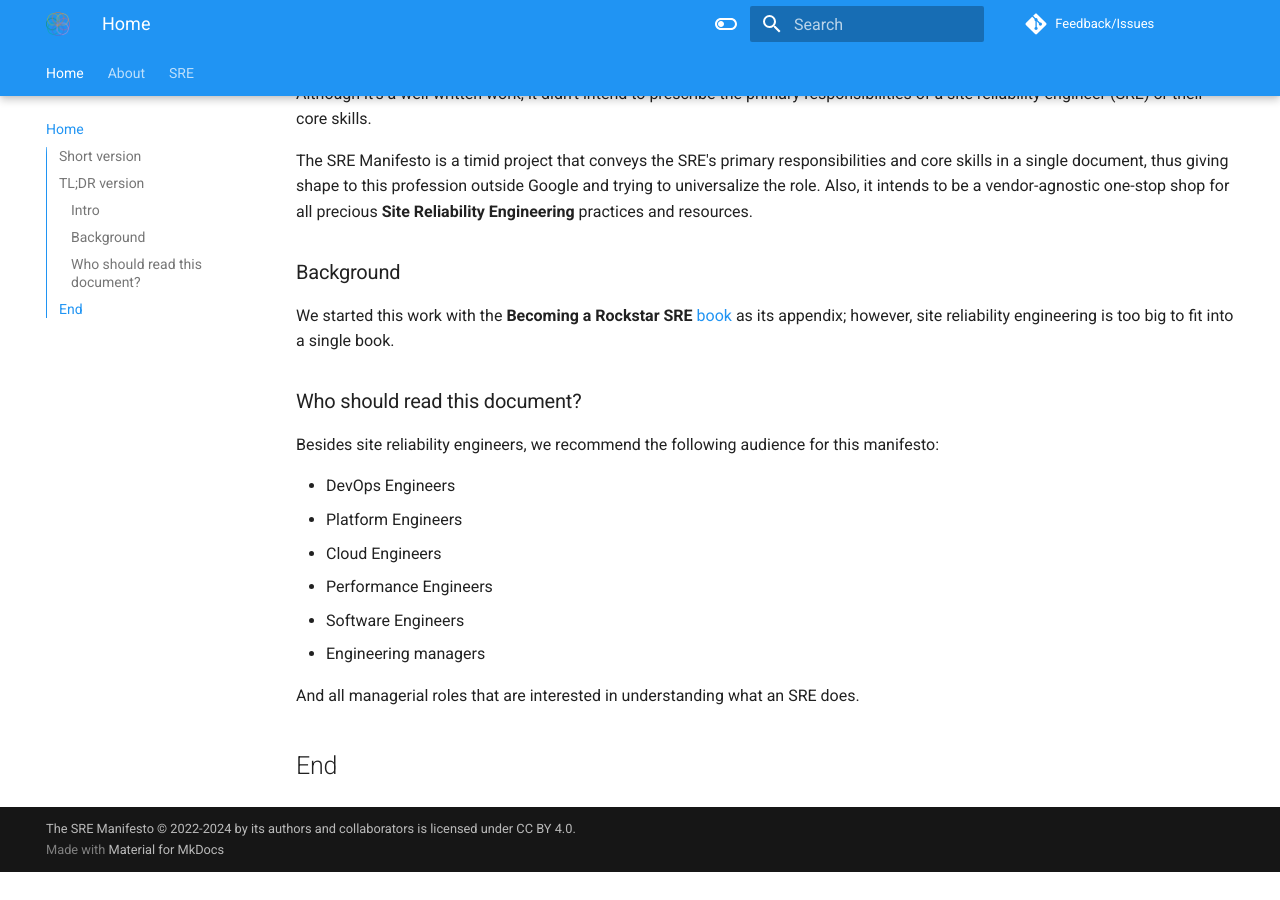
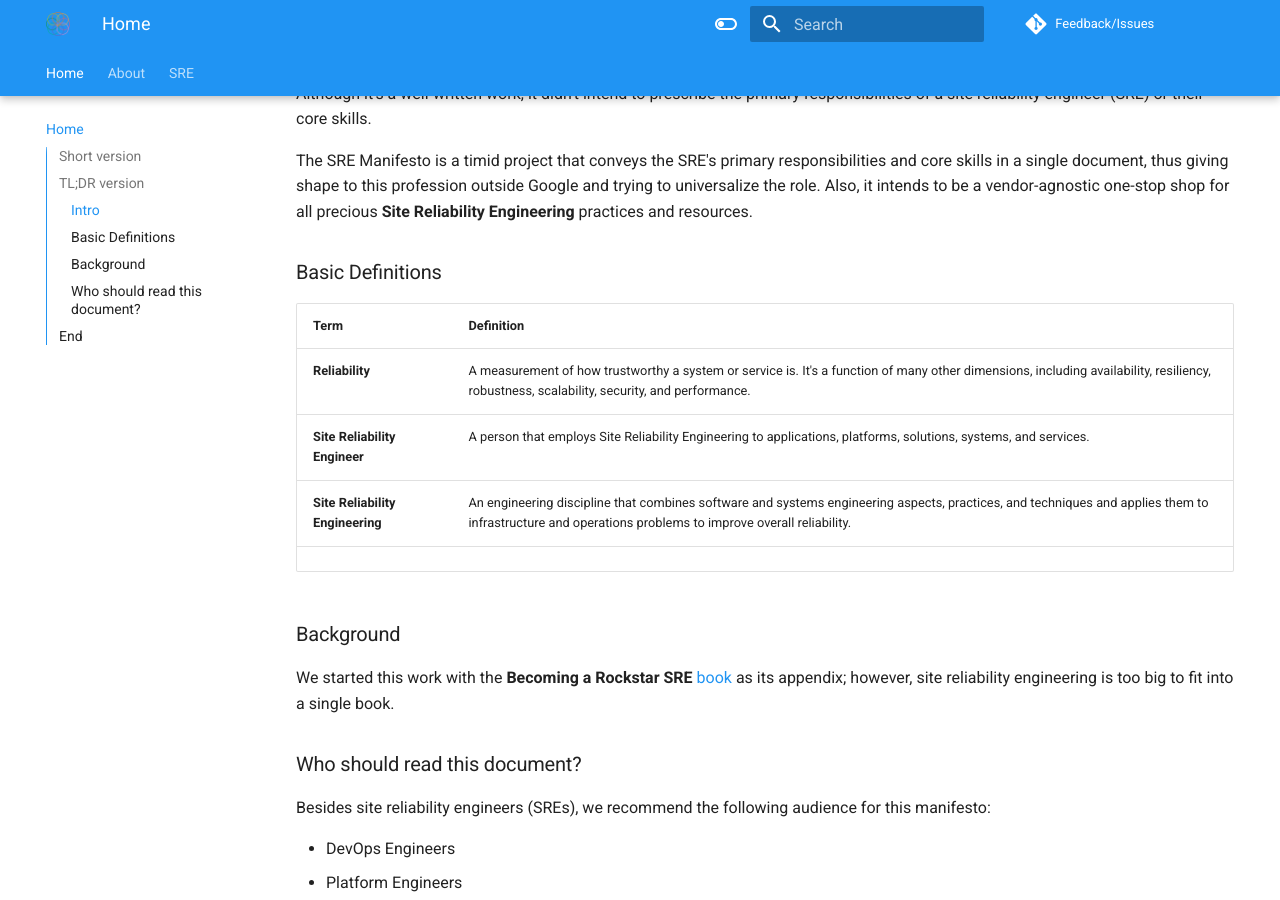
Before and after one commit to rod4n4m1/sre-manifesto, an MkDocs documentation site: the page built from docs/index.md, in a window 1280 px wide and 900 px high, scrolled down 495 px. Built offline with MkDocs 1.6.1 and Material for MkDocs 9.7.7, drawn with Linux system fonts in a browser that asks for light colours; comment, search, counter and statistics services are not loaded; before the commit the page ends 1367 px from its top, so only the background shows below that.

Commit message:
added basic definitions Signed-off-by: Rod Anami <rod.anami@kyndryl.com>

```diff
--- a/docs/index.md
+++ b/docs/index.md
@@ -16,13 +16,22 @@ In 2003, Google published the book titled **Site Reliability Engineering** unvei
 
 The SRE Manifesto is a timid project that conveys the SRE's primary responsibilities and core skills in a single document, thus giving shape to this profession outside Google and trying to universalize the role. Also, it intends to be a vendor-agnostic one-stop shop for all precious **Site Reliability Engineering** practices and resources.
 
+### Basic Definitions
+
+| **Term** | **Definition** |
+|:---------|:---------------|
+| **Reliability** | A measurement of how trustworthy a system or service is. It's a function of many other dimensions, including availability, resiliency, robustness, scalability, security, and performance. |
+| **Site Reliability Engineer** | A person that employs Site Reliability Engineering to applications, platforms, solutions, systems, and services. |
+| **Site Reliability Engineering** | An engineering discipline that combines software and systems engineering aspects, practices, and techniques and applies them to infrastructure and operations problems to improve overall reliability. |
+| | |
+
 ### Background
 
 We started this work with the **Becoming a Rockstar SRE** [book](https://packt.link/H0G2R) as its appendix; however, site reliability engineering is too big to fit into a single book.
 
 ### Who should read this document?
 
-Besides site reliability engineers, we recommend the following audience for this manifesto:
+Besides site reliability engineers (SREs), we recommend the following audience for this manifesto:
 
 * DevOps Engineers
 * Platform Engineers
```
Also changed, not shown: docs/sre/resources.md (+3 -3 lines).
